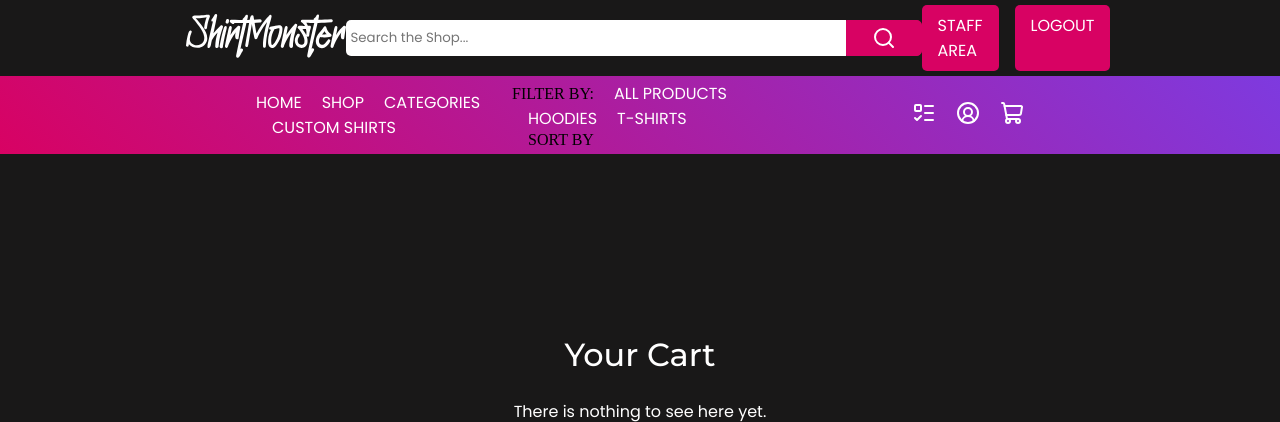
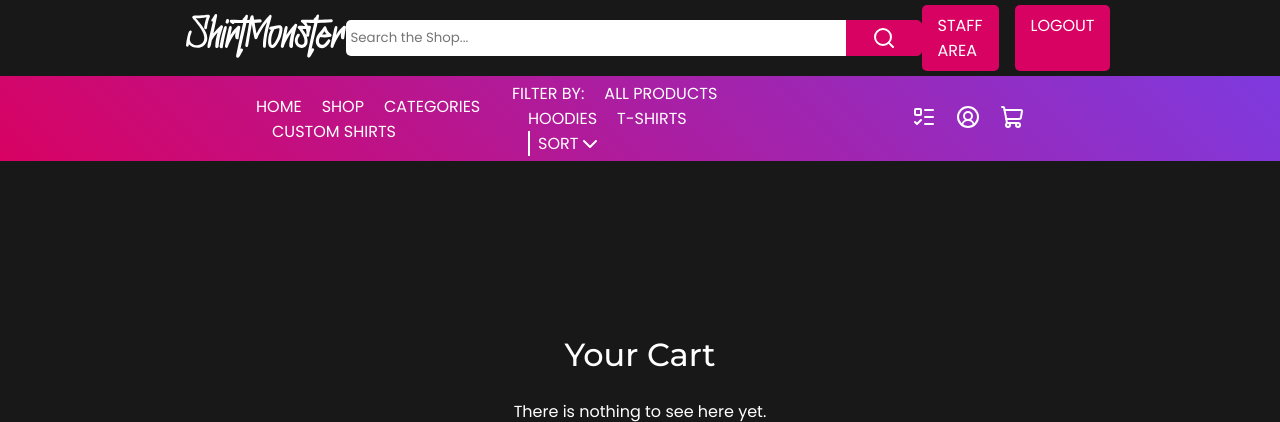
Before and after one commit to RebellionWebdesign/CI-FSD-PP5-SHIRTMONSTER, a Django app: page /cart/ in a window 1280 px wide. Shown: the top 422 px of the page. Run offline with Django 3.2, Linux system fonts and the light colour scheme; the visitor is signed in with stand-in values (Sample User, id 1).

Commit message:
Add cart url to link, style filters

```diff
--- a/templates/base.html
+++ b/templates/base.html
@@ -89,12 +89,17 @@
             <div class="column-3 flex flex-center">
                 <nav class="filter-nav">
                     <ul>
-                        <li>FILTER BY:</li>
+                        <li><strong><p class="text-light">FILTER BY:</p></strong></li>
                         <li><a class="text-light" href="{% url 'shop' %}?category=hoodies,t_shirts">ALL PRODUCTS</a></li>
                         <li><a class="text-light" href="{% url 'shop' %}?category=hoodies">HOODIES</a></li>
                         <li><a class="text-light" href="{% url 'shop' %}?category=t_shirts">T-SHIRTS</a></li>
-                        <li>SORT BY</li>
+                        <li><strong><p id="sort-open" class="dropdown text-light flex flex-center-y">SORT<i data-lucide="chevron-down"></i></p></strong></li>
                     </ul>
+                    <div id="sort-box" class="dropdown-box flex flex-column hide">
+                        <a class="dropdown-link text-light" href="{% url 'shop' %}?sort=price&direction=asc">BY PRICE</a>
+                        <a class="dropdown-link text-light" href="{% url 'shop' %}?sort=rating&direction=desc">BY RATING</a>
+                        <a class="dropdown-link text-light" href="{% url 'shop' %}?sort=category&direction=asc">BY CATEGORY</a>
+                    </div>
                 </nav>
             </div>
             <div class="column-3 flex flex-center flex-end">
@@ -102,7 +107,7 @@
                     <ul>
                         <li><a class="text-light flex flex-center" href=""><i data-lucide="list-todo"></a></i></li>
                         <li><a class="text-light flex flex-center" href=""><i data-lucide="circle-user-round"></i></a></li>
-                        <li><a class="text-light flex flex-center" href=""><i data-lucide="shopping-cart"></i></a></li>
+                        <li><a class="text-light flex flex-center" href="{% url 'cart' %}"><i data-lucide="shopping-cart"></i></a></li>
                     </ul>
                 </nav>
             </div>
```
